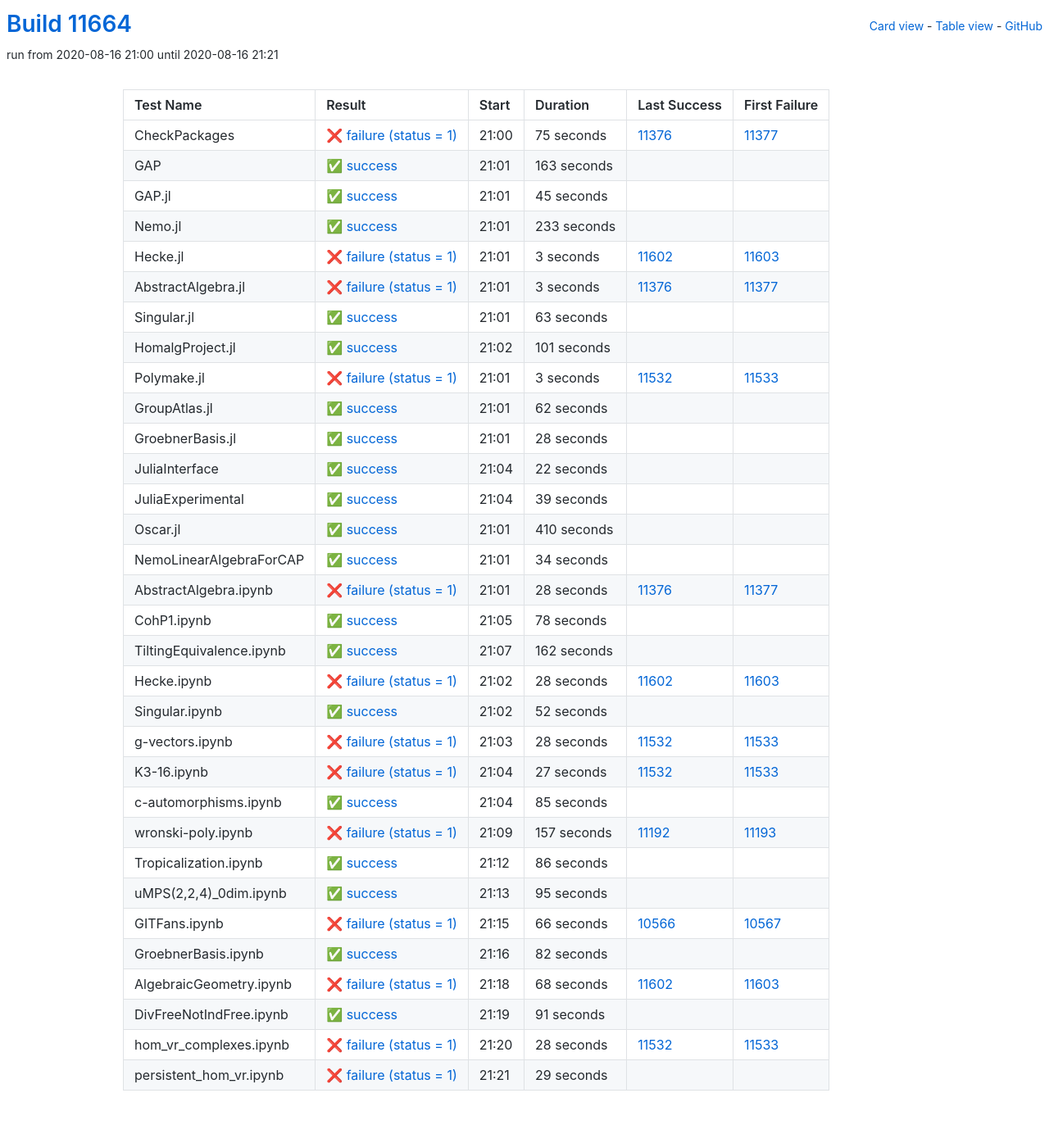
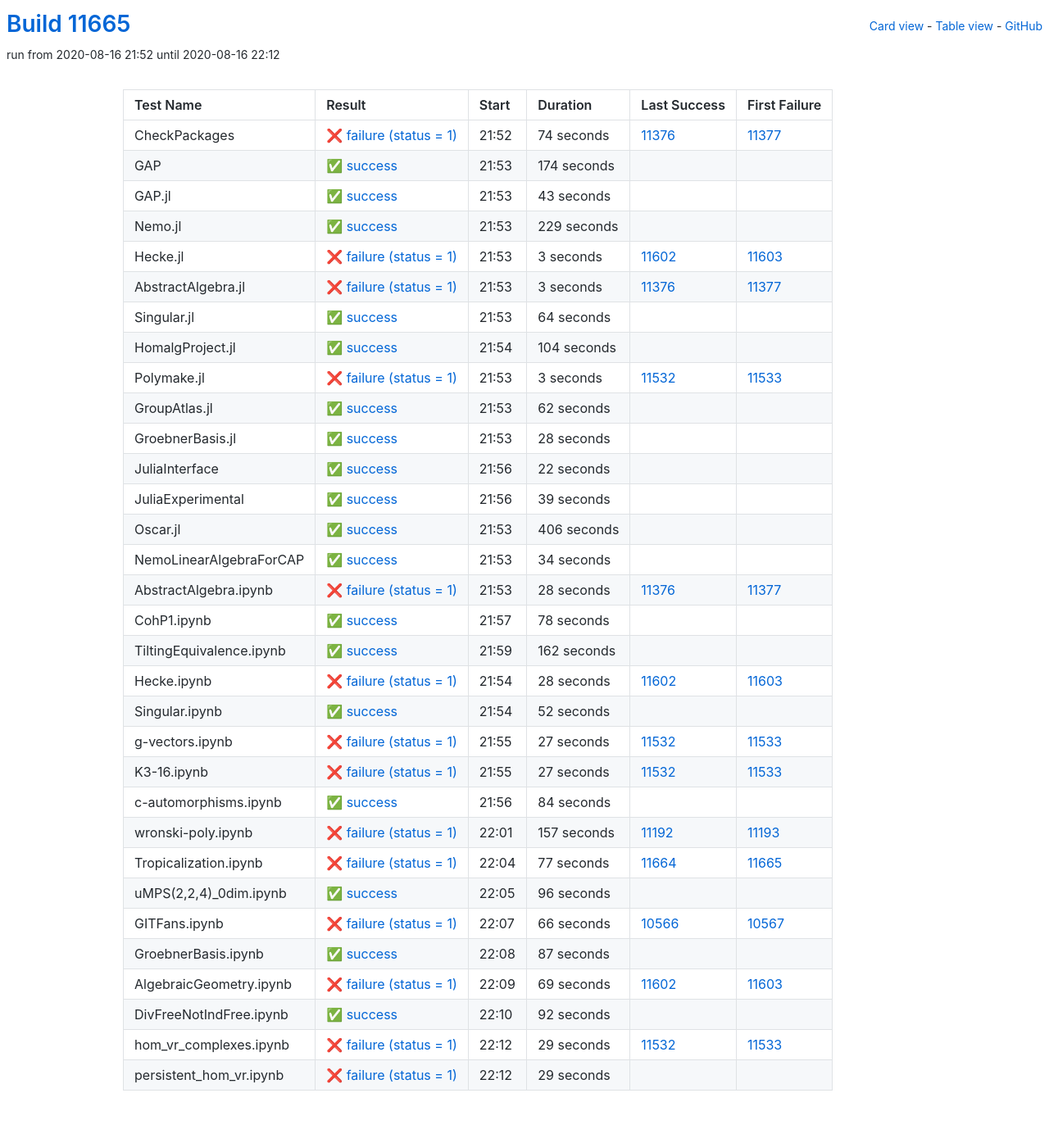
Before and after one commit to oscar-system/oscar-ci-status, a Jekyll site: the page built from table.html, in a window 1280 px wide. Shown: the whole page at 82% size. Built offline with Jekyll 4.4.1, drawn with Linux system fonts in a browser that asks for light colours.

Commit message:
Build #11665

```diff
--- a/_data/ci.yml
+++ b/_data/ci.yml
@@ -1,6 +1,6 @@
 ---
-build: 11664
-build_url: https://oscarci.mathematik.uni-kl.de/job/oscar/11664/
+build: 11665
+build_url: https://oscarci.mathematik.uni-kl.de/job/oscar/11665/
 job: oscar
 organization: oscar-system
 repo: oscar-ci-status
@@ -8,56 +8,56 @@
 tests:
 - name: CheckPackages
   id: checkpackages
-  log: https://oscarci.mathematik.uni-kl.de/job/oscar/11664/artifact/logs/build-11664/CheckPackages.log
-  start: 2020-08-16 21:00
+  log: https://oscarci.mathematik.uni-kl.de/job/oscar/11665/artifact/logs/build-11665/CheckPackages.log
+  start: 2020-08-16 21:52
   success: false
   exitcode: 1
   status: failure
-  duration: 75
+  duration: 74
   last_success: 11376
   last_success_url: https://oscarci.mathematik.uni-kl.de/job/oscar/11376/
   first_failure: 11377
   first_failure_url: https://oscarci.mathematik.uni-kl.de/job/oscar/11377/
 - name: GAP
   id: gap
-  log: https://oscarci.mathematik.uni-kl.de/job/oscar/11664/artifact/logs/build-11664/GAP.log
-  start: 2020-08-16 21:01
+  log: https://oscarci.mathematik.uni-kl.de/job/oscar/11665/artifact/logs/build-11665/GAP.log
+  start: 2020-08-16 21:53
   success: true
   exitcode: 0
   status: success
-  duration: 163
+  duration: 174
   last_success: false
   last_success_url:
   first_failure: false
   first_failure_url:
 - name: GAP.jl
   id: gap-jl
-  log: https://oscarci.mathematik.uni-kl.de/job/oscar/11664/artifact/logs/build-11664/GAP.jl.log
-  start: 2020-08-16 21:01
+  log: https://oscarci.mathematik.uni-kl.de/job/oscar/11665/artifact/logs/build-11665/GAP.jl.log
+  start: 2020-08-16 21:53
   success: true
   exitcode: 0
   status: success
-  duration: 45
+  duration: 43
   last_success: false
   last_success_url:
   first_failure: false
   first_failure_url:
 - name: Nemo.jl
   id: nemo-jl
-  log: https://oscarci.mathematik.uni-kl.de/job/oscar/11664/artifact/logs/build-11664/Nemo.jl.log
-  start: 2020-08-16 21:01
+  log: https://oscarci.mathematik.uni-kl.de/job/oscar/11665/artifact/logs/build-11665/Nemo.jl.log
+  start: 2020-08-16 21:53
   success: true
   exitcode: 0
   status: success
-  duration: 233
+  duration: 229
   last_success: false
   last_success_url:
   first_failure: false
   first_failure_url:
 - name: Hecke.jl
   id: hecke-jl
-  log: https://oscarci.mathematik.uni-kl.de/job/oscar/11664/artifact/logs/build-11664/Hecke.jl.log
-  start: 2020-08-16 21:01
+  log: https://oscarci.mathematik.uni-kl.de/job/oscar/11665/artifact/logs/build-11665/Hecke.jl.log
+  start: 2020-08-16 21:53
   success: false
   exitcode: 1
   status: failure
@@ -68,8 +68,8 @@
   first_failure_url: https://oscarci.mathematik.uni-kl.de/job/oscar/11603/
 - name: AbstractAlgebra.jl
   id: abstractalgebra-jl
-  log: https://oscarci.mathematik.uni-kl.de/job/oscar/11664/artifact/logs/build-11664/AbstractAlgebra.jl.log
-  start: 2020-08-16 21:01
+  log: https://oscarci.mathematik.uni-kl.de/job/oscar/11665/artifact/logs/build-11665/AbstractAlgebra.jl.log
+  start: 2020-08-16 21:53
   success: false
   exitcode: 1
   status: failure
@@ -80,32 +80,32 @@
   first_failure_url: https://oscarci.mathematik.uni-kl.de/job/oscar/11377/
 - name: Singular.jl
   id: singular-jl
-  log: https://oscarci.mathematik.uni-kl.de/job/oscar/11664/artifact/logs/build-11664/Singular.jl.log
-  start: 2020-08-16 21:01
+  log: https://oscarci.mathematik.uni-kl.de/job/oscar/11665/artifact/logs/build-11665/Singular.jl.log
+  start: 2020-08-16 21:53
   success: true
   exitcode: 0
   status: success
-  duration: 63
+  duration: 64
   last_success: false
   last_success_url:
   first_failure: false
   first_failure_url:
 - name: HomalgProject.jl
   id: homalgproject-jl
-  log: https://oscarci.mathematik.uni-kl.de/job/oscar/11664/artifact/logs/build-11664/HomalgProject.jl.log
-  start: 2020-08-16 21:02
+  log: https://oscarci.mathematik.uni-kl.de/job/oscar/11665/artifact/logs/build-11665/HomalgProject.jl.log
+  start: 2020-08-16 21:54
   success: true
   exitcode: 0
   status: success
-  duration: 101
+  duration: 104
   last_success: false
   last_success_url:
   first_failure: false
   first_failure_url:
 - name: Polymake.jl
   id: polymake-jl
-  log: https://oscarci.mathematik.uni-kl.de/job/oscar/11664/artifact/logs/build-11664/Polymake.jl.log
-  start: 2020-08-16 21:01
+  log: https://oscarci.mathematik.uni-kl.de/job/oscar/11665/artifact/logs/build-11665/Polymake.jl.log
+  start: 2020-08-16 21:53
   success: false
   exitcode: 1
   status: failure
@@ -116,8 +116,8 @@
   first_failure_url: https://oscarci.mathematik.uni-kl.de/job/oscar/11533/
 - name: GroupAtlas.jl
   id: groupatlas-jl
-  log: https://oscarci.mathematik.uni-kl.de/job/oscar/11664/artifact/logs/build-11664/GroupAtlas.jl.log
-  start: 2020-08-16 21:01
+  log: https://oscarci.mathematik.uni-kl.de/job/oscar/11665/artifact/logs/build-11665/GroupAtlas.jl.log
+  start: 2020-08-16 21:53
   success: true
   exitcode: 0
   status: success
@@ -128,8 +128,8 @@
   first_failure_url:
 - name: GroebnerBasis.jl
   id: groebnerbasis-jl
-  log: https://oscarci.mathematik.uni-kl.de/job/oscar/11664/artifact/logs/build-11664/GroebnerBasis.jl.log
-  start: 2020-08-16 21:01
+  log: https://oscarci.mathematik.uni-kl.de/job/oscar/11665/artifact/logs/build-11665/GroebnerBasis.jl.log
+  start: 2020-08-16 21:53
   success: true
   exitcode: 0
   status: success
@@ -140,8 +140,8 @@
   first_failure_url:
 - name: JuliaInterface
   id: juliainterface
-  log: https://oscarci.mathematik.uni-kl.de/job/oscar/11664/artifact/logs/build-11664/JuliaInterface.log
-  start: 2020-08-16 21:04
+  log: https://oscarci.mathematik.uni-kl.de/job/oscar/11665/artifact/logs/build-11665/JuliaInterface.log
+  start: 2020-08-16 21:56
   success: true
   exitcode: 0
   status: success
@@ -152,8 +152,8 @@
   first_failure_url:
 - name: JuliaExperimental
   id: juliaexperimental
-  log: https://oscarci.mathematik.uni-kl.de/job/oscar/11664/artifact/logs/build-11664/JuliaExperimental.log
-  start: 2020-08-16 21:04
+  log: https://oscarci.mathematik.uni-kl.de/job/oscar/11665/artifact/logs/build-11665/JuliaExperimental.log
+  start: 2020-08-16 21:56
   success: true
   exitcode: 0
   status: success
@@ -164,20 +164,20 @@
   first_failure_url:
 - name: Oscar.jl
   id: oscar-jl
-  log: https://oscarci.mathematik.uni-kl.de/job/oscar/11664/artifact/logs/build-11664/Oscar.jl.log
-  start: 2020-08-16 21:01
+  log: https://oscarci.mathematik.uni-kl.de/job/oscar/11665/artifact/logs/build-11665/Oscar.jl.log
+  start: 2020-08-16 21:53
   success: true
   exitcode: 0
   status: success
-  duration: 410
+  duration: 406
   last_success: false
   last_success_url:
   first_failure: false
   first_failure_url:
 - name: NemoLinearAlgebraForCAP
   id: nemolinearalgebraforcap
-  log: https://oscarci.mathematik.uni-kl.de/job/oscar/11664/artifact/logs/build-11664/NemoLinearAlgebraForCAP.log
-  start: 2020-08-16 21:01
+  log: https://oscarci.mathematik.uni-kl.de/job/oscar/11665/artifact/logs/build-11665/NemoLinearAlgebraForCAP.log
+  start: 2020-08-16 21:53
   success: true
   exitcode: 0
   status: success
@@ -188,8 +188,8 @@
   first_failure_url:
 - name: AbstractAlgebra.ipynb
   id: abstractalgebra-ipynb
-  log: https://oscarci.mathematik.uni-kl.de/job/oscar/11664/artifact/logs/build-11664/AbstractAlgebra.ipynb.log
-  start: 2020-08-16 21:01
+  log: https://oscarci.mathematik.uni-kl.de/job/oscar/11665/artifact/logs/build-11665/AbstractAlgebra.ipynb.log
+  start: 2020-08-16 21:53
   success: false
   exitcode: 1
   status: failure
@@ -200,8 +200,8 @@
   first_failure_url: https://oscarci.mathematik.uni-kl.de/job/oscar/11377/
 - name: CohP1.ipynb
   id: cohp1-ipynb
-  log: https://oscarci.mathematik.uni-kl.de/job/oscar/11664/artifact/logs/build-11664/CohP1.ipynb.log
-  start: 2020-08-16 21:05
+  log: https://oscarci.mathematik.uni-kl.de/job/oscar/11665/artifact/logs/build-11665/CohP1.ipynb.log
+  start: 2020-08-16 21:57
   success: true
   exitcode: 0
   status: success
@@ -212,8 +212,8 @@
   first_failure_url:
 - name: TiltingEquivalence.ipynb
   id: tiltingequivalence-ipynb
-  log: https://oscarci.mathematik.uni-kl.de/job/oscar/11664/artifact/logs/build-11664/TiltingEquivalence.ipynb.log
-  start: 2020-08-16 21:07
+  log: https://oscarci.mathematik.uni-kl.de/job/oscar/11665/artifact/logs/build-11665/TiltingEquivalence.ipynb.log
+  start: 2020-08-16 21:59
   success: true
   exitcode: 0
   status: success
@@ -224,8 +224,8 @@
   first_failure_url:
 - name: Hecke.ipynb
   id: hecke-ipynb
-  log: https://oscarci.mathematik.uni-kl.de/job/oscar/11664/artifact/logs/build-11664/Hecke.ipynb.log
-  start: 2020-08-16 21:02
+  log: https://oscarci.mathematik.uni-kl.de/job/oscar/11665/artifact/logs/build-11665/Hecke.ipynb.log
+  start: 2020-08-16 21:54
   success: false
   exitcode: 1
   status: failure
@@ -236,8 +236,8 @@
   first_failure_url: https://oscarci.mathematik.uni-kl.de/job/oscar/11603/
 - name: Singular.ipynb
   id: singular-ipynb
-  log: https://oscarci.mathematik.uni-kl.de/job/oscar/11664/artifact/logs/build-11664/Singular.ipynb.log
-  start: 2020-08-16 21:02
+  log: https://oscarci.mathematik.uni-kl.de/job/oscar/11665/artifact/logs/build-11665/Singular.ipynb.log
+  start: 2020-08-16 21:54
   success: true
   exitcode: 0
   status: success
@@ -248,20 +248,20 @@
   first_failure_url:
 - name: g-vectors.ipynb
   id: g-vectors-ipynb
-  log: https://oscarci.mathematik.uni-kl.de/job/oscar/11664/artifact/logs/build-11664/g-vectors.ipynb.log
-  start: 2020-08-16 21:03
+  log: https://oscarci.mathematik.uni-kl.de/job/oscar/11665/artifact/logs/build-11665/g-vectors.ipynb.log
+  start: 2020-08-16 21:55
   success: false
   exitcode: 1
   status: failure
-  duration: 28
+  duration: 27
   last_success: 11532
   last_success_url: https://oscarci.mathematik.uni-kl.de/job/oscar/11532/
   first_failure: 11533
   first_failure_url: https://oscarci.mathematik.uni-kl.de/job/oscar/11533/
 - name: K3-16.ipynb
   id: k3-16-ipynb
-  log: https://oscarci.mathematik.uni-kl.de/job/oscar/11664/artifact/logs/build-11664/K3-16.ipynb.log
-  start: 2020-08-16 21:04
+  log: https://oscarci.mathematik.uni-kl.de/job/oscar/11665/artifact/logs/build-11665/K3-16.ipynb.log
+  start: 2020-08-16 21:55
   success: false
   exitcode: 1
   status: failure
@@ -272,20 +272,20 @@
   first_failure_url: https://oscarci.mathematik.uni-kl.de/job/oscar/11533/
 - name: c-automorphisms.ipynb
   id: c-automorphisms-ipynb
-  log: https://oscarci.mathematik.uni-kl.de/job/oscar/11664/artifact/logs/build-11664/c-automorphisms.ipynb.log
-  start: 2020-08-16 21:04
+  log: https://oscarci.mathematik.uni-kl.de/job/oscar/11665/artifact/logs/build-11665/c-automorphisms.ipynb.log
+  start: 2020-08-16 21:56
   success: true
   exitcode: 0
   status: success
-  duration: 85
+  duration: 84
   last_success: false
   last_success_url:
   first_failure: false
   first_failure_url:
 - name: wronski-poly.ipynb
   id: wronski-poly-ipynb
-  log: https://oscarci.mathematik.uni-kl.de/job/oscar/11664/artifact/logs/build-11664/wronski-poly.ipynb.log
-  start: 2020-08-16 21:09
+  log: https://oscarci.mathematik.uni-kl.de/job/oscar/11665/artifact/logs/build-11665/wronski-poly.ipynb.log
+  start: 2020-08-16 22:01
   success: false
   exitcode: 1
   status: failure
@@ -296,32 +296,32 @@
   first_failure_url: https://oscarci.mathematik.uni-kl.de/job/oscar/11193/
 - name: Tropicalization.ipynb
   id: tropicalization-ipynb
-  log: https://oscarci.mathematik.uni-kl.de/job/oscar/11664/artifact/logs/build-11664/Tropicalization.ipynb.log
-  start: 2020-08-16 21:12
+  log: https://oscarci.mathematik.uni-kl.de/job/oscar/11665/artifact/logs/build-11665/Tropicalization.ipynb.log
+  start: 2020-08-16 22:04
+  success: false
+  exitcode: 1
+  status: failure
+  duration: 77
+  last_success: 11664
+  last_success_url: https://oscarci.mathematik.uni-kl.de/job/oscar/11664/
+  first_failure: 11665
+  first_failure_url: https://oscarci.mathematik.uni-kl.de/job/oscar/11665/
+- name: uMPS(2,2,4)_0dim.ipynb
+  id: umps-2-2-4-0dim-ipynb
+  log: https://oscarci.mathematik.uni-kl.de/job/oscar/11665/artifact/logs/build-11665/uMPS-2-2-4-_0dim.ipynb.log
+  start: 2020-08-16 22:05
   success: true
   exitcode: 0
   status: success
-  duration: 86
-  last_success: false
-  last_success_url:
-  first_failure: false
-  first_failure_url:
-- name: uMPS(2,2,4)_0dim.ipynb
-  id: umps-2-2-4-0dim-ipynb
-  log: https://oscarci.mathematik.uni-kl.de/job/oscar/11664/artifact/logs/build-11664/uMPS-2-2-4-_0dim.ipynb.log
-  start: 2020-08-16 21:13
-  success: true
-  exitcode: 0
-  status: success
-  duration: 95
+  duration: 96
   last_success: false
   last_success_url:
   first_failure: false
   first_failure_url:
 - name: GITFans.ipynb
   id: gitfans-ipynb
-  log: https://oscarci.mathematik.uni-kl.de/job/oscar/11664/artifact/logs/build-11664/GITFans.ipynb.log
-  start: 2020-08-16 21:15
+  log: https://oscarci.mathematik.uni-kl.de/job/oscar/11665/artifact/logs/build-11665/GITFans.ipynb.log
+  start: 2020-08-16 22:07
   success: false
   exitcode: 1
   status: failure
@@ -332,56 +332,56 @@
   first_failure_url: https://oscarci.mathematik.uni-kl.de/job/oscar/10567/
 - name: GroebnerBasis.ipynb
   id: groebnerbasis-ipynb
-  log: https://oscarci.mathematik.uni-kl.de/job/oscar/11664/artifact/logs/build-11664/GroebnerBasis.ipynb.log
-  start: 2020-08-16 21:16
+  log: https://oscarci.mathematik.uni-kl.de/job/oscar/11665/artifact/logs/build-11665/GroebnerBasis.ipynb.log
+  start: 2020-08-16 22:08
   success: true
   exitcode: 0
   status: success
-  duration: 82
+  duration: 87
   last_success: false
   last_success_url:
   first_failure: false
   first_failure_url:
 - name: AlgebraicGeometry.ipynb
   id: algebraicgeometry-ipynb
-  log: https://oscarci.mathematik.uni-kl.de/job/oscar/11664/artifact/logs/build-11664/AlgebraicGeometry.ipynb.log
-  start: 2020-08-16 21:18
+  log: https://oscarci.mathematik.uni-kl.de/job/oscar/11665/artifact/logs/build-11665/AlgebraicGeometry.ipynb.log
+  start: 2020-08-16 22:09
   success: false
   exitcode: 1
   status: failure
-  duration: 68
+  duration: 69
   last_success: 11602
   last_success_url: https://oscarci.mathematik.uni-kl.de/job/oscar/11602/
   first_failure: 11603
   first_failure_url: https://oscarci.mathematik.uni-kl.de/job/oscar/11603/
 - name: DivFreeNotIndFree.ipynb
   id: divfreenotindfree-ipynb
-  log: https://oscarci.mathematik.uni-kl.de/job/oscar/11664/artifact/logs/build-11664/DivFreeNotIndFree.ipynb.log
-  start: 2020-08-16 21:19
+  log: https://oscarci.mathematik.uni-kl.de/job/oscar/11665/artifact/logs/build-11665/DivFreeNotIndFree.ipynb.log
+  start: 2020-08-16 22:10
   success: true
   exitcode: 0
   status: success
-  duration: 91
+  duration: 92
   last_success: false
   last_success_url:
   first_failure: false
   first_failure_url:
 - name: hom_vr_complexes.ipynb
   id: hom-vr-complexes-ipynb
-  log: https://oscarci.mathematik.uni-kl.de/job/oscar/11664/artifact/logs/build-11664/hom_vr_complexes.ipynb.log
-  start: 2020-08-16 21:20
+  log: https://oscarci.mathematik.uni-kl.de/job/oscar/11665/artifact/logs/build-11665/hom_vr_complexes.ipynb.log
+  start: 2020-08-16 22:12
   success: false
   exitcode: 1
   status: failure
-  duration: 28
+  duration: 29
   last_success: 11532
   last_success_url: https://oscarci.mathematik.uni-kl.de/job/oscar/11532/
   first_failure: 11533
   first_failure_url: https://oscarci.mathematik.uni-kl.de/job/oscar/11533/
 - name: persistent_hom_vr.ipynb
   id: persistent-hom-vr-ipynb
-  log: https://oscarci.mathematik.uni-kl.de/job/oscar/11664/artifact/logs/build-11664/persistent_hom_vr.ipynb.log
-  start: 2020-08-16 21:21
+  log: https://oscarci.mathematik.uni-kl.de/job/oscar/11665/artifact/logs/build-11665/persistent_hom_vr.ipynb.log
+  start: 2020-08-16 22:12
   success: false
   exitcode: 1
   status: failure
```
Also changed, not shown: README.md.
